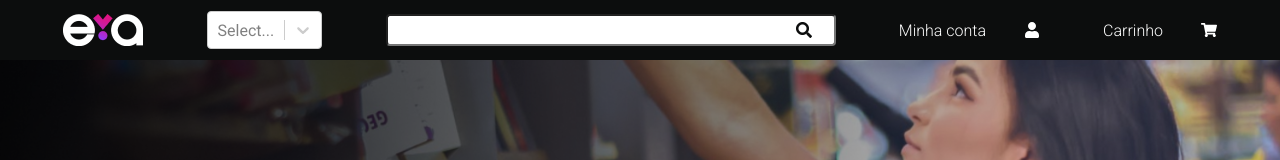
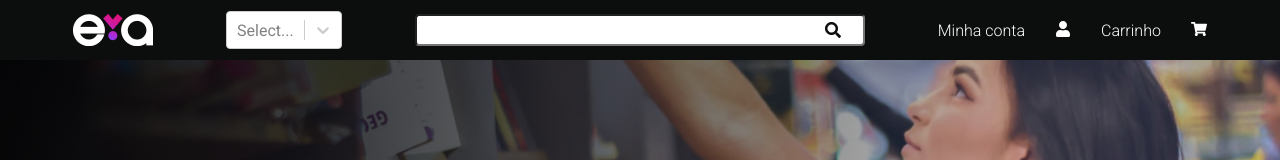
Before and after one commit to JuaoPinheiro/evaavaliacao, a React (Vite) app: page / in a window 1280 px wide. Shown: the top 160 px of the page. Built offline with nearby package versions, Linux system fonts and the light colour scheme; no server answers.

Commit message:
toques finais

```diff
--- a/src/components/Elements/CarouselProducts.jsx
+++ b/src/components/Elements/CarouselProducts.jsx
@@ -1,5 +1,5 @@
-import CategoryCarousel from "../Feautures/CategoryCarousel/App";
-import GenericCarousel from "../Feautures/GenericCarousel/App";
+import CategoryCarousel from "../Features/CategoryCarousel/App";
+import GenericCarousel from "../Features/GenericCarousel/App";
 
 export default function CarouselProducts({ data }){
     return(
--- a/src/components/Elements/Header.jsx
+++ b/src/components/Elements/Header.jsx
@@ -17,9 +17,12 @@ export default function Header() {
       <img src={Logo} alt="" />
       <Select options={options} />
       <C.InputHeader type="text" />
+      <div className="divHeaderCart">
         <C.AHeader href="">Minha conta</C.AHeader>
         <C.FaaUser />
         <C.AHeader href="">Carrinho</C.AHeader>
         <C.Cart />
+      </div>
     </C.Header>
-    )}
+  )
+}
--- a/src/home/styles.jsx
+++ b/src/home/styles.jsx
@@ -16,13 +16,10 @@ import Lupa from '../assets/lupa.png'
 
 export const FaaUser = styled(FaUser)`
     color: #fff;
-    margin-left: -2%;
 `
 
 export const Cart = styled(FaShoppingCart)`
     color: #fff;
-    margin-left: -2%;
-
     `
 
 export const Lock = styled(FaLock)`
@@ -113,6 +110,11 @@ export const Header = styled.header`
     width: 100%;
     height: 60px;
 
+    .divHeaderCart{
+        display: flex;
+        gap: 30px;
+    }
+
     .css-1s2u09g-control,
     Select{
         background-color: #0C0D0D;
@@ -134,7 +136,7 @@ export const AHeader = styled.a`
     line-height: 19px;
     color: #FDFDFD;
     text-decoration: none;
-    @media (max-width: 950px){
+    @media (max-width: 1070px){
         display: none;
     }
 `
```
Also changed, not shown: src/components/Features/CategoryCarousel/App.jsx (renamed from src/components/Feautures/CategoryCarousel/App.jsx), src/components/Features/CategoryCarousel/styles.jsx (renamed from src/components/Feautures/CategoryCarousel/styles.jsx), src/components/Features/GenericCarousel/App.jsx (renamed from src/components/Feautures/GenericCarousel/App.jsx), src/components/Features/GenericCarousel/styles.jsx (renamed from src/components/Feautures/GenericCarousel/styles.jsx). Lines whose indentation alone changed are shown as unchanged.
